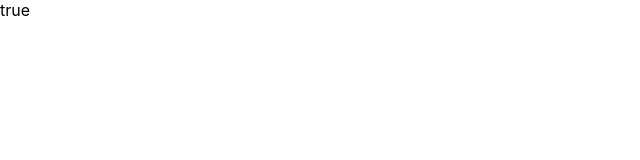
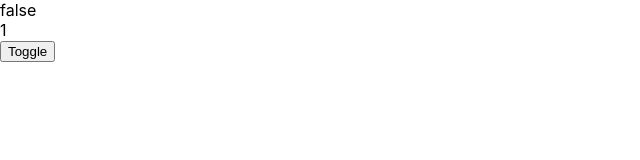
Before and after one commit to rohit-shrivastava-in/custom-hooks, a React (Create React App) app: page / in a window 1280 px wide. Shown: the top 160 px of the page, without its empty margins (0-640 px from the left). Built offline with nearby package versions, Linux system fonts and the light colour scheme.

Commit message:
useToggle and useRenderCount hooks

```diff
--- a/package.json
+++ b/package.json
@@ -39,5 +39,8 @@
       "last 1 firefox version",
       "last 1 safari version"
     ]
+  },
+  "devDependencies": {
+    "@babel/plugin-proposal-private-property-in-object": "^7.21.11"
   }
 }
--- /dev/null
+++ b/src/8-useToggle/ToggleComponent.jsx
@@ -0,0 +1,14 @@
+import useToggle from "./useToggle"
+
+export default function ToggleComponent() {
+  const [value, toggleValue] = useToggle(false)
+
+  return (
+    <div>
+      <div>{value.toString()}</div>
+      <button onClick={toggleValue}>Toggle</button>
+      <button onClick={() => toggleValue(true)}>Make True</button>
+      <button onClick={() => toggleValue(false)}>Make False</button>
+    </div>
+  )
+}
--- /dev/null
+++ b/src/8-useToggle/useToggle.js
@@ -0,0 +1,13 @@
+import { useState } from "react"
+
+export default function useToggle(defaultValue) {
+  const [value, setValue] = useState(defaultValue)
+
+  function toggleValue(value) {
+    setValue(currentValue =>
+      typeof value === "boolean" ? value : !currentValue
+    )
+  }
+
+  return [value, toggleValue]
+}
--- /dev/null
+++ b/src/9-useRenderCount/RenderCountComponent.jsx
@@ -0,0 +1,16 @@
+import useRenderCount from "./useRenderCount"
+import useToggle from "../8-useToggle/useToggle"
+
+export default function RenderCountComponent() {
+  const [boolean, toggle] = useToggle(false)
+
+  const renderCount = useRenderCount()
+
+  return (
+    <>
+      <div>{boolean.toString()}</div>
+      <div>{renderCount}</div>
+      <button onClick={toggle}>Toggle</button>
+    </>
+  )
+}
--- /dev/null
+++ b/src/9-useRenderCount/useRenderCount.js
@@ -0,0 +1,7 @@
+import { useEffect, useRef } from "react"
+
+export default function useRenderCount() {
+  const count = useRef(1)
+  useEffect(() => { count.current++ })
+  return count.current
+}
--- a/src/App.js
+++ b/src/App.js
@@ -4,7 +4,9 @@
 // import AsyncComponent from "./4-useAsync/AsyncComponent"
 // import FetchComponent from "./5-useFetch/FetchComponent"
 // import EventListenerComponent from "./6-useEventListener/EventListenerComponent"
-import OnlineStatusComponent from './7-useOnlineStatus/OnlineStatusComponent'
+// import OnlineStatusComponent from './7-useOnlineStatus/OnlineStatusComponent'
+// import ToggleComponent from './8-useToggle/ToggleComponent'
+import RenderCountComponent from './9-useRenderCount/RenderCountComponent'
 
 function App() {
   return (
@@ -14,9 +16,9 @@ function App() {
     // <AsyncComponent />
     // <FetchComponent />
     // <EventListenerComponent />
-
-    <OnlineStatusComponent />
-
+    // <OnlineStatusComponent />
+    // <ToggleComponent />
+    <RenderCountComponent />
   );
 }
 
```
